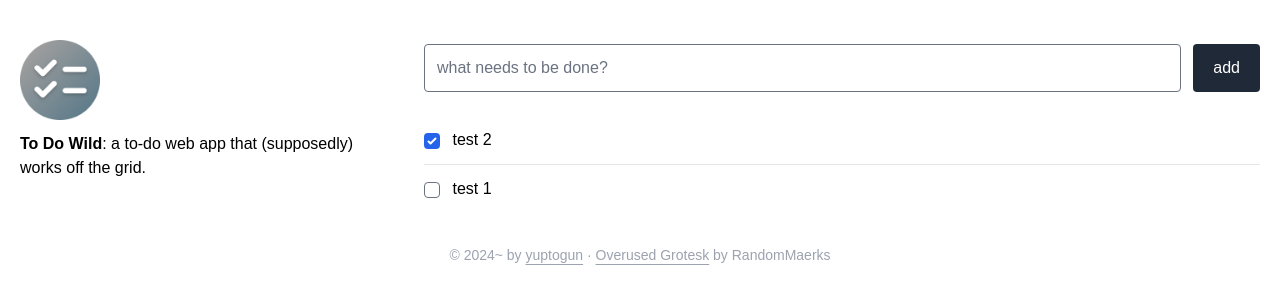
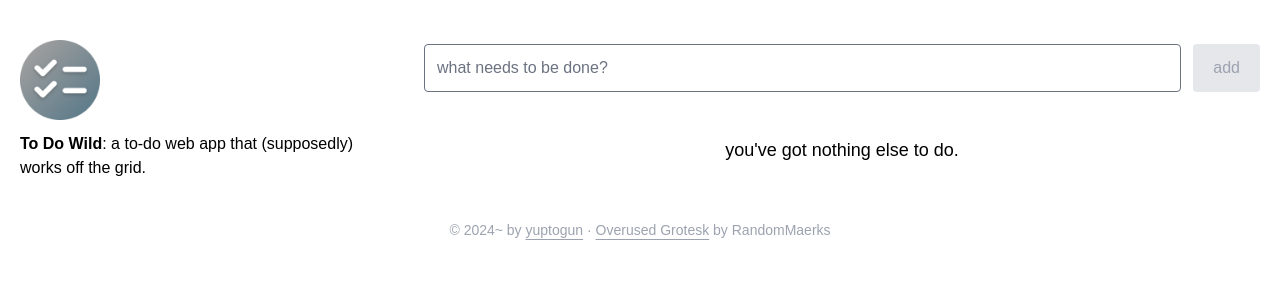
Before and after one commit to yuptogun/todo-wild, a Vue app: page / in a window 1280 px wide. Shown: the top 304 px of the page. Built offline with nearby package versions, Linux system fonts and the light colour scheme; a web font is replaced by a local one.

Commit message:
basic form-list binding done

```diff
--- a/src/components/Todo.vue
+++ b/src/components/Todo.vue
@@ -1,34 +1,23 @@
 <script setup lang="ts">
-import { computed, onMounted } from 'vue';
+import { openDB } from 'idb';
+import { onBeforeMount, reactive, ref } from 'vue';
+import { plainToInstance } from 'class-transformer';
 import Form from './todo/Form.vue';
 import List from './todo/List.vue';
-import { openDB } from 'idb';
+import Todo from '../entities/todo';
 
-const dbVersion = 1;
+const todoList = ref([])
 
-onMounted(() => {
-  async function createStoreInDB () {
-    const dbPromise = await openDB('todo-wild', dbVersion, {
-      upgrade (db) {
-        if (!db.objectStoreNames.contains('todos')) {
-          db.createObjectStore('todos', { keyPath: 'id', autoIncrement: true });
-        }
-      }
-    });
-  }
-  createStoreInDB();
-});
-
-const list = computed(async () => {
-  const db = await openDB('todo-wild', dbVersion);
-  const todos = await db.getAll('todos');
-  return todos;
-});
+// onBeforeMount(async () => {
+//   const dbVersion = 1;
+//   const db = await openDB('todo-wild', dbVersion);
+//   todoList.value = (await db.getAll('todos')).map((t) => plainToInstance(Todo, t));
+// })
 </script>
 
 <template>
   <div>
-    <Form class="sticky top-0 bg-gradient-to-b from-white from-90% to-transparent py-3"></Form>
-    <List :list="list" class="w-full"></List>
+    <Form v-model="todoList" class="sticky top-0 bg-gradient-to-b from-white from-90% to-transparent py-3"></Form>
+    <List v-model="todoList" class="w-full"></List>
   </div>
 </template>
--- a/src/components/todo/Form.vue
+++ b/src/components/todo/Form.vue
@@ -1,17 +1,30 @@
 <script setup lang="ts">
-import { ref } from 'vue';
+import { plainToInstance } from 'class-transformer'
+import { computed, ref } from 'vue'
+import Todo from '../../entities/todo'
+import { TodoStatus } from '../../enums/TodoStatus';
 
-const todo = ref('')
+const todoList = defineModel({ type: Array })
+
+const todoInput = ref('')
+const cannotAddTodo = computed(() => !todoInput.value.length)
+
 const addTodo = () => {
-  console.log(todo);
+  // 여기쯤에 indexed db 삽입 루틴 추가 필요
+  const newTodoItem = plainToInstance(Todo, {
+    todo: todoInput.value,
+    status: TodoStatus.Undone,
+  })
+  todoList.value?.unshift(newTodoItem)
+  todoInput.value = ''
 }
 </script>
 
 <template>
-  <form v-on:submit.prevent="addTodo()">
+  <form v-on:submit.prevent="addTodo">
     <div class="flex pb-3 gap-3">
-      <input type="text" v-model="todo" class="form-input w-100 rounded flex-grow" placeholder="what needs to be done?" />
-      <button type="submit" class="bg-gray-800 text-white rounded px-5 py-3">add</button>
+      <input type="text" v-model.trim="todoInput" class="form-input w-100 rounded flex-grow" placeholder="what needs to be done?" required />
+      <button type="submit" class="bg-gray-800 text-white rounded px-5 py-3 disabled:bg-gray-200 disabled:text-gray-400" :disabled="cannotAddTodo">add</button>
     </div>
   </form>
 </template>
--- a/src/components/todo/List.vue
+++ b/src/components/todo/List.vue
@@ -1,26 +1,38 @@
 <script setup lang="ts">
-import { ref, computed, defineProps } from 'vue';
+import { ref, computed, defineProps } from 'vue'
+import Todo from '../../entities/todo'
+import { TodoStatus } from '../../enums/TodoStatus'
+import { plainToInstance } from 'class-transformer'
 
-const props = defineProps(['list']);
-// const list = props.list || [];
-const list = [{id: 3, todo: 'test 3', status: 'closed'}, {id: 2, todo: 'test 2', status: 'done'}, {id: 1, todo: 'test 1', status: 'open'}];
-const todos = ref(list.filter((t) => t.status !== 'closed'));
-const allDone = computed(() => todos.value.filter((todo) => todo.status === 'open').length === 0);
-const shouldGoWild = computed(() => list.length !== 0 && todos.value.length === 0);
+const inspirations = ['https://femiwiki.com/w/GO_WILD_SPEAK_LOUD_THINK_HARD', 'https://www.bible.com/ko/bible/1/EXO.4.12']
+const suggestions = [`why don't you go wild now?`, `now go wild.`, `now toward your wilderness.`]
+const getRandom = function (items: string[]) {
+  return items[Math.floor(Math.random() * items.length)]
+}
+
+const todoList: { value: Todo[]; } = defineModel()
+// console.log(todoList.value)
+
+const openTodos = computed(() => todoList.value.filter((t: Todo) => t.isOpen()))
+const allDone = computed(() => openTodos.value.length === 0)
+const needsInspiration = computed(() => todoList.value.length !== 0 && allDone.value)
 </script>
 
 <template>
   <div>
-    <ul v-if="todos.length">
-      <li v-for="todo in todos" :key="todo.id" class="border-b border-gray-200 py-3 last:border-none">
+    <p v-if="allDone" class="text-center text-lg m-5">
+      <span v-if="needsInspiration">
+        you've got nothing else to do <a :href="getRandom(inspirations)" target="_blank" class="text-gray-700 hover:text-gray-600">{{ getRandom(suggestions) }}</a>
+      </span>
+      <span v-else>you've got nothing else to do.</span>
+    </p>
+    <ul v-else>
+      <li v-for="todo in openTodos" :key="todo.id" class="border-b border-gray-200 py-3 last:border-none">
         <label class="block w-full">
           <input type="checkbox" class="form-checkbox rounded me-2" :checked="todo.status === 'done'" />
           {{ todo.todo }}
         </label>
       </li>
     </ul>
-    <p v-if="allDone" class="text-center text-lg m-5">
-      you've got nothing else to do<span v-if="shouldGoWild">; <a href="https://www.bible.com/ko/bible/1/EXO.4.12" target="_blank" class="text-gray-700 hover:text-gray-600">now go wild</a></span>.
-    </p>
   </div>
 </template>
```
